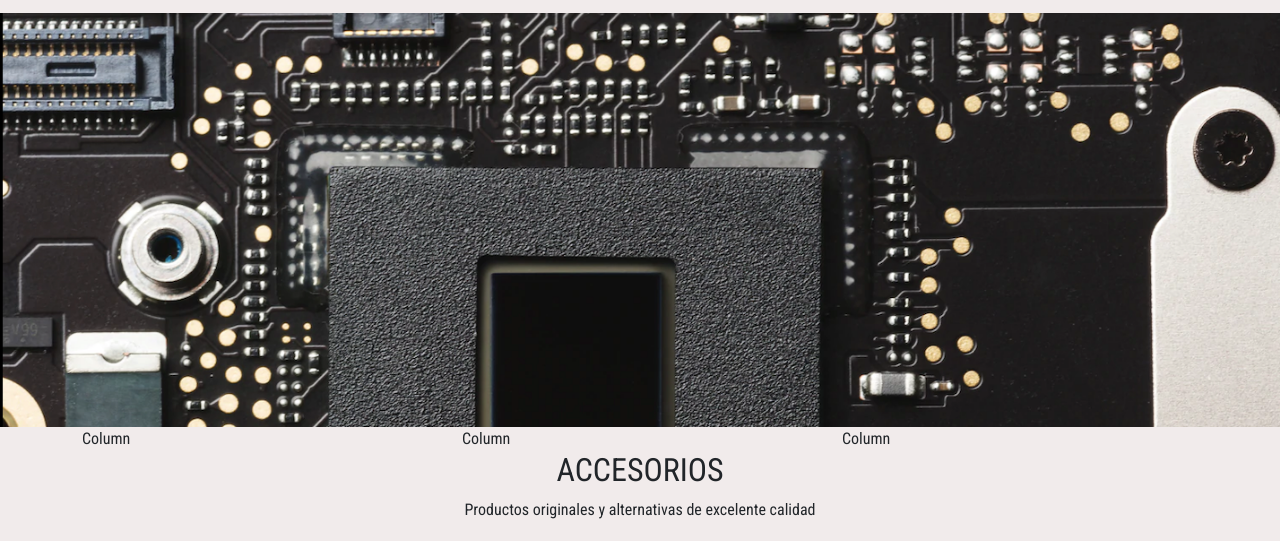
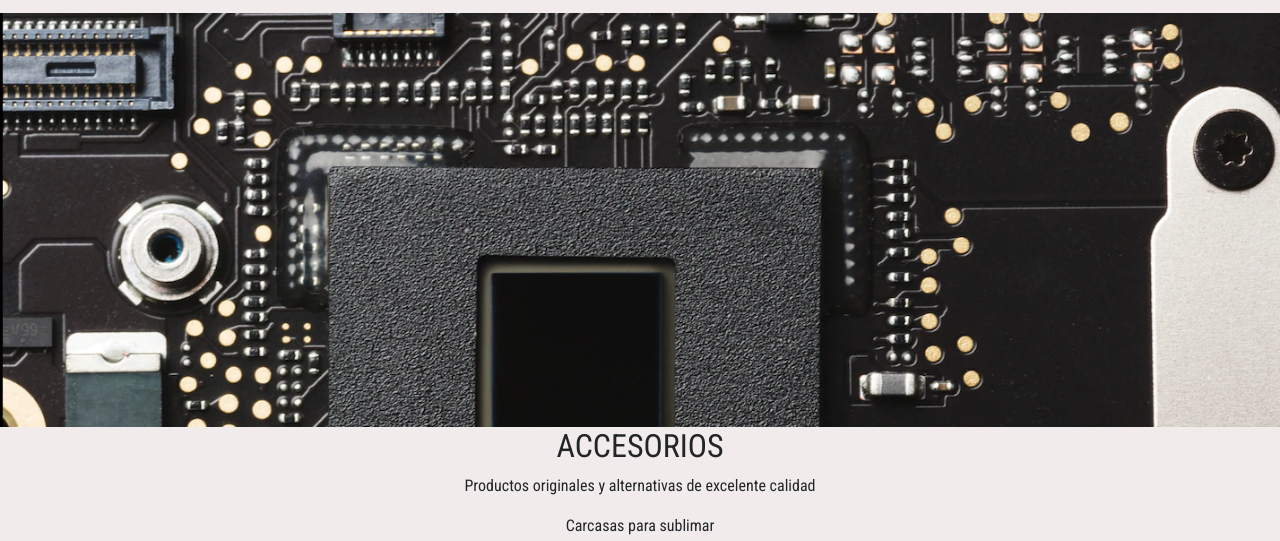
Before and after one commit to AlejandroJSR/desafio05, a plain HTML site: page pages/accesorios.html in a window 1280 px wide. Shown: the part 131-672 px from the top of the page. Drawn offline with nearby package versions, Linux system fonts and the light colour scheme.

```diff
--- a/pages/accesorios.html
+++ b/pages/accesorios.html
@@ -53,22 +53,6 @@
        <!--inicio banner-home-->
        <div class="banner"><img src="../public/banner-1.png" alt="banner-1" width="100%"></div>
        <!--fin banner-home-->
-
-       <div class="container">
-        <div class="row">
-          <div class="col">
-            Column
-          </div>
-          <div class="col">
-            Column
-          </div>
-          <div class="col">
-            Column
-          </div>
-        </div>
-      </div>
-
-
     <section class="txt-accesorios">
        <h2>ACCESORIOS</h2>
      <p> Productos originales y alternativas de excelente calidad</p>
```
Also changed, not shown: index.html (+1 -1 lines).
